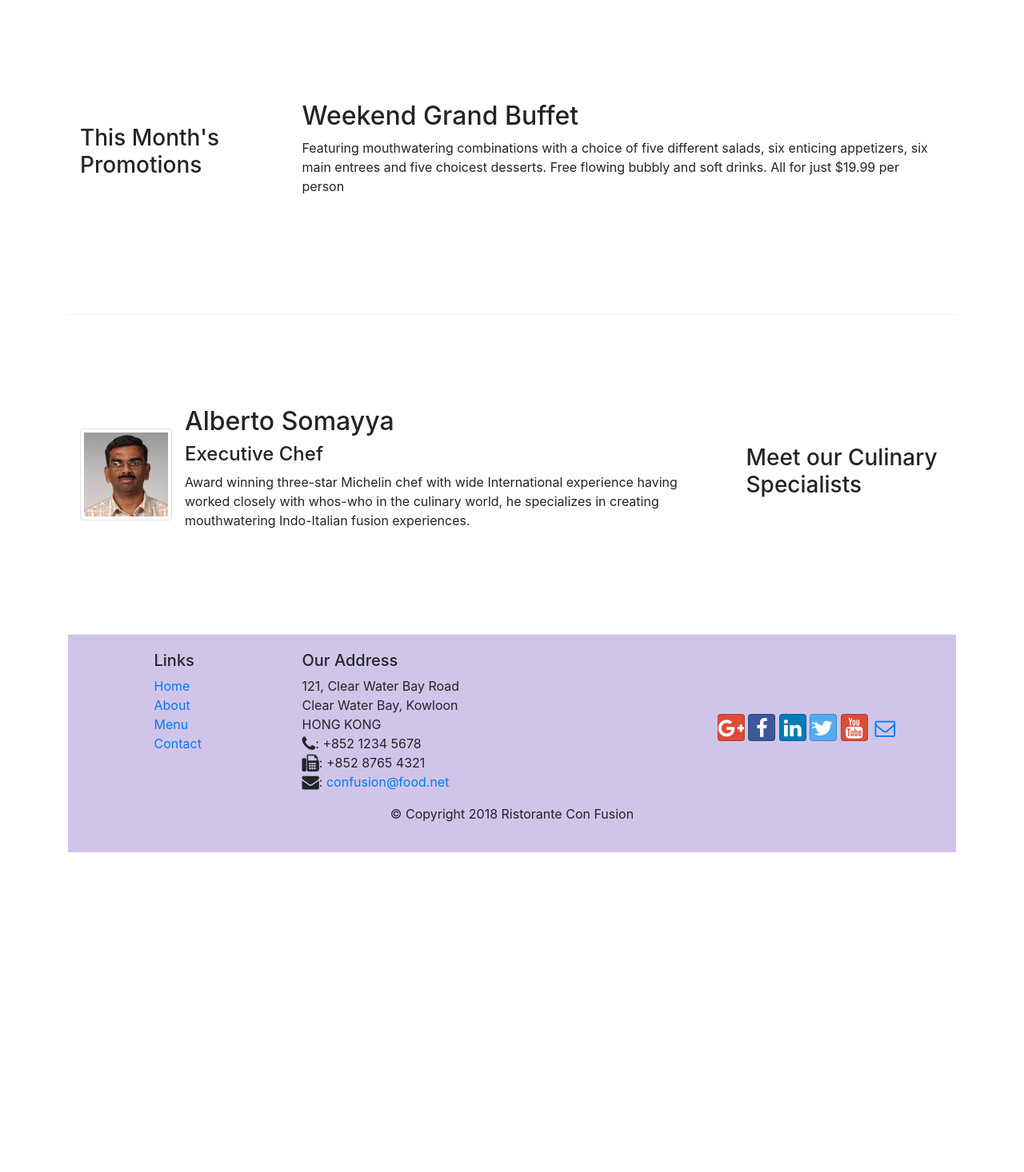
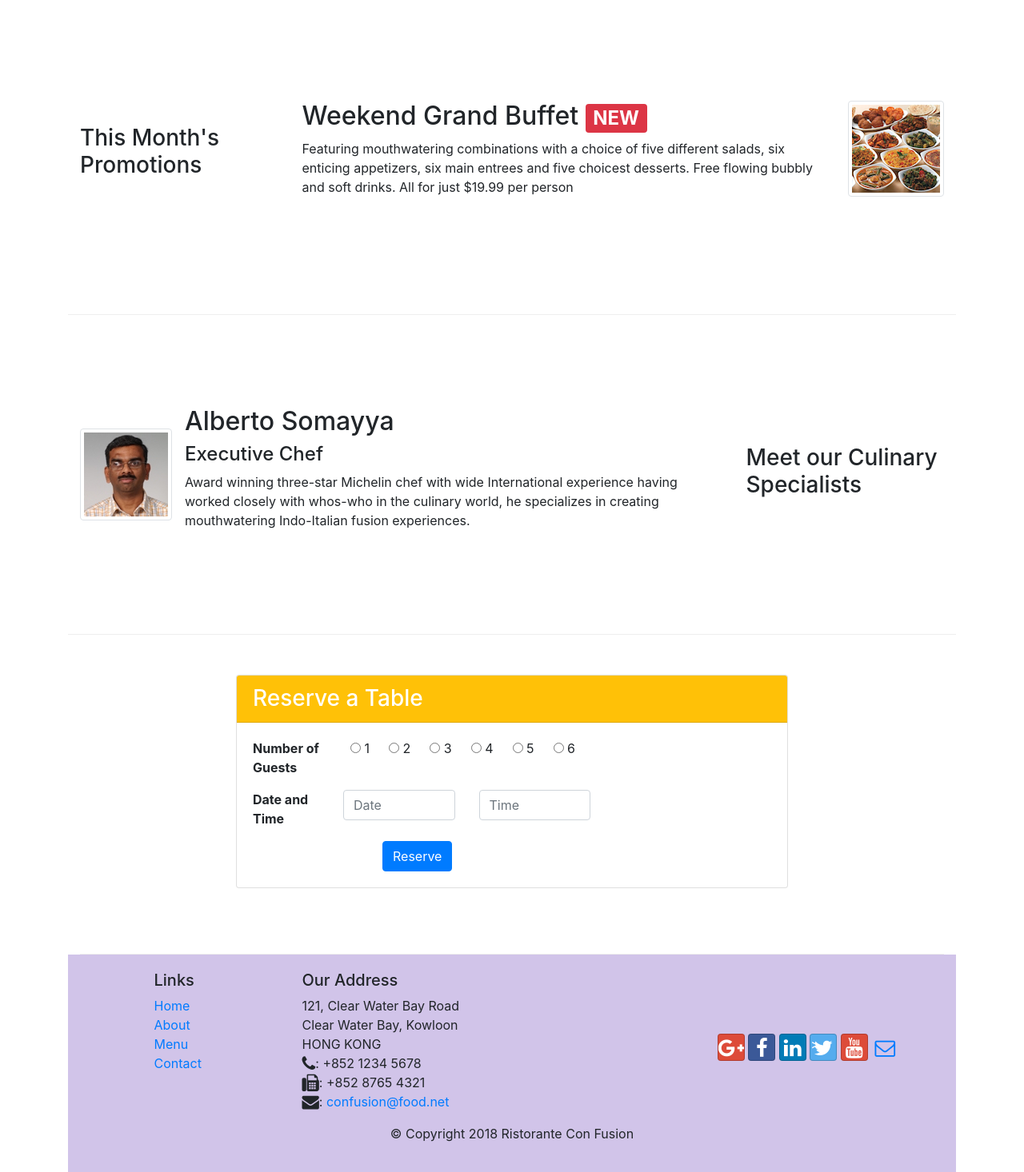
Before and after one commit to JeffreyLiuUSC/Bootstrap-JQuery, a website: page index.html in a window 1280 px wide. Shown: the part 740-2206 px from the top of the page at 80% size. Before the commit the page ends 1806 px from the top, so only its background shows below. Drawn offline with nearby package versions, Linux system fonts and the light colour scheme.

Commit message:
Assignment Two

```diff
--- a/index.html
+++ b/index.html
@@ -39,8 +39,13 @@
                     <h1>Ristorante con Fusion</h1>
                     <p>We take inspiration from the World's best cuisines, and create a unique fusion experience. Our lipsmacking creations will tickle your culinary senses!</p>
                 </div>
-                <div class="col-12 col-sm align-self-center">
+                <div class="col-12 col-sm-3 align-self-center">
                     <img src="img/logo.png" class="img-fluid">
+                </div>
+                <div class="col-12 col-sm-3 align-self-center">
+                    <a href="#ReserveATable">
+                    <button type="submit" class="btn btn-warning">&nbsp;&nbsp;&nbsp;&nbsp;&nbsp;&nbsp;Reserve Table&nbsp;&nbsp;&nbsp;&nbsp;&nbsp;&nbsp;</button>
+                    </a>
                 </div>
             </div>
         </div>
@@ -68,8 +73,13 @@
                 <h3>This Month's Promotions</h3>
             </div>
             <div class="col col-sm col-md">
-                <h2>Weekend Grand Buffet</h2>
-                <p class="d-none d-sm-block">Featuring mouthwatering combinations with a choice of five different salads, six enticing appetizers, six main entrees and five choicest desserts. Free flowing bubbly and soft drinks. All for just $19.99 per person </p>
+                <div class="media">
+                    <div class="media-body">
+                        <h2 class="mt-0">Weekend Grand Buffet <span class="badge badge-danger">NEW</span></h2>
+                        <p class="d-none d-sm-block">Featuring mouthwatering combinations with a choice of five different salads, six enticing appetizers, six main entrees and five choicest desserts. Free flowing bubbly and soft drinks. All for just $19.99 per person </p>
+                    </div>
+                    <img class="d-flex ml-3 img-thumbnail algin-self-center" src="img/buffet.png" alt="Buffet">
+                </div>
             </div>
         </div>
 
@@ -86,6 +96,38 @@
                         <p class="d-none d-sm-block">Award winning three-star Michelin chef with wide International experience having worked closely with whos-who in the culinary world, he specializes in creating mouthwatering Indo-Italian fusion experiences. </p>
                     </div>
                 </div>
+        </div>
+    </div>
+    <div class="container" id="ReserveATable">
+        <div class="row row-content justify-content-center">
+            <div class=" col-12 col-sm-8 ">
+                <div class="card">
+                    <h3 class="card-header bg-warning text-white">Reserve a Table</h3>
+                    <div class="card-body">
+                        <dl class="row">
+                            <dt class="col-sm-2">Number of Guests</dt>
+                            <dd class="mr-4 ml-4"><label><input name="Options" type="radio" value=""/> 1</label></dd>
+                            <dd class="mr-4"><label><input name="Options" type="radio" value=""/> 2</label></dd>
+                            <dd class="mr-4"><label><input name="Options" type="radio" value=""/> 3</label></dd>
+                            <dd class="mr-4"><label><input name="Options" type="radio" value=""/> 4</label></dd>
+                            <dd class="mr-4"><label><input name="Options" type="radio" value=""/> 5</label></dd>
+                            <dd class="mr-4"><label><input name="Options" type="radio" value=""/> 6</label></dd>
+                        </dl>
+                        <dl class="row">
+                            <dt class="col-sm-2">Date and Time</dt>
+                            <dd class="col-sm-3">
+                                 <input class="form-control" id="date" name="date" placeholder="Date"></input>
+                            </dd>
+                            <dd class="col-sm-3">
+                                <input class="form-control" id="date" name="date" placeholder="Time"></input>
+                            </dd>
+                        </dl>
+                        <div class="offset-sm-3">
+                            <button type="submit" class="btn btn-primary">Reserve</button>
+                        </div>
+                    </div>
+                </div>
+            </div>
         </div>
     </div>
 
```
Also changed, not shown: screencapture-file-Users-jiahaoliu-Documents-Full-Stack-Front-End-Bootstrap-Week1-Bootstrap4-conFusion-aboutus-html-2019-03-31-18_23_38.png (deleted), screencapture-file-Users-jiahaoliu-Documents-Full-Stack-Front-End-Bootstrap-Week1-Bootstrap4-conFusion-aboutus-html-2019-03-31-18_24_20.png (deleted), screencapture-localhost-3000-ReserveATable-2019-04-02-22_22_03.png (added), screencapture-localhost-3000-ReserveATable-2019-04-02-22_22_54.png (added).
